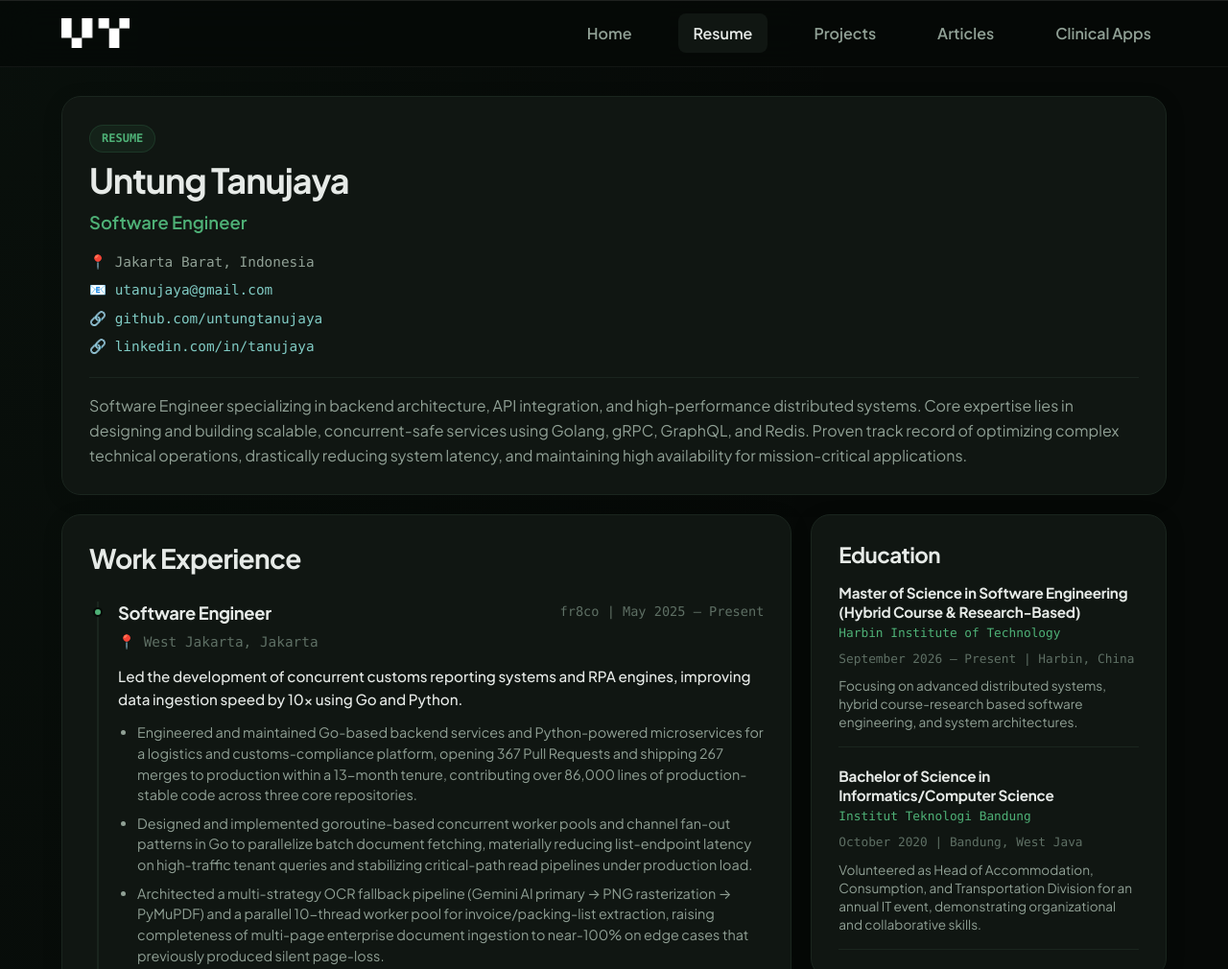
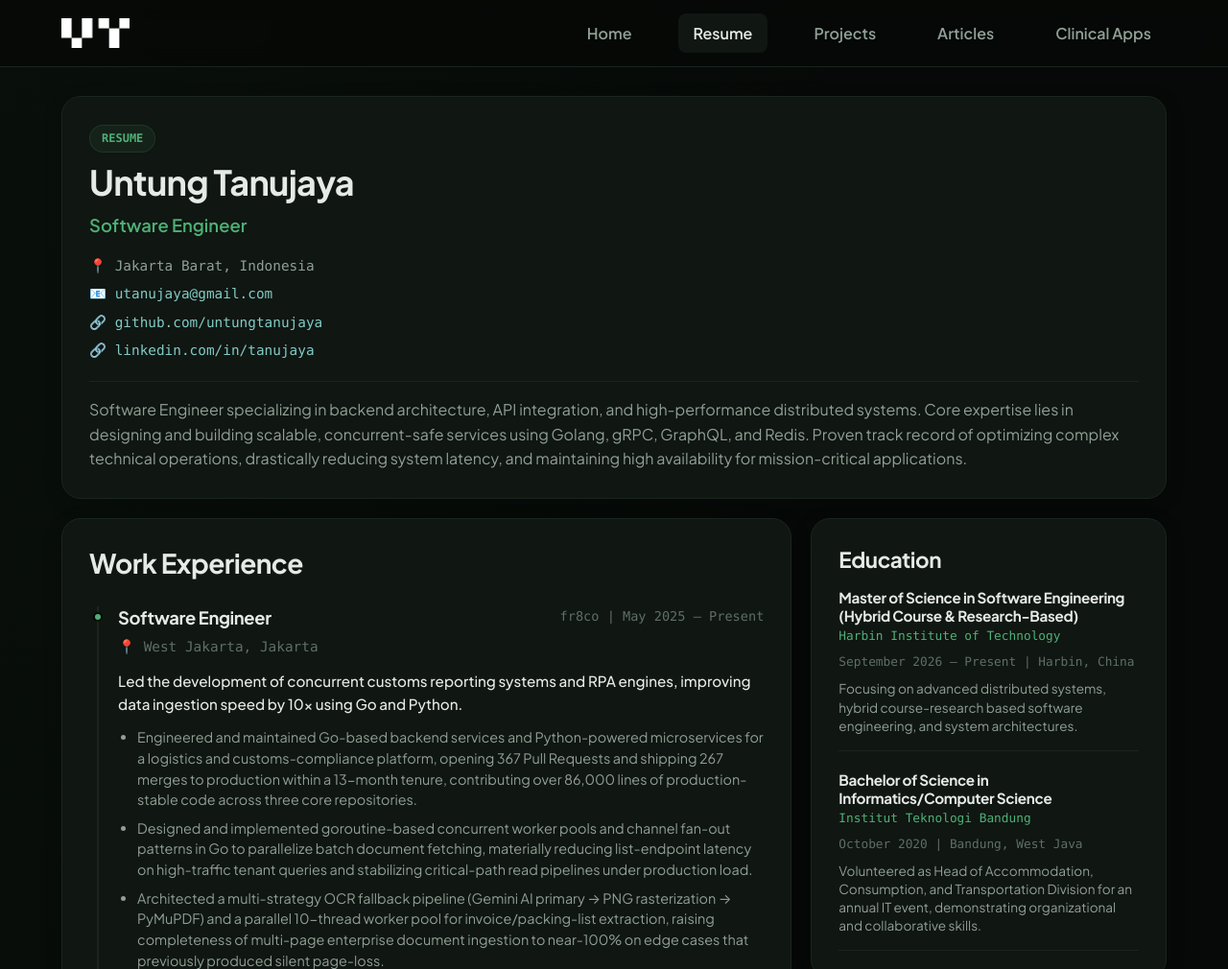
Before and after one commit to untungtanujaya/untungtanujaya.github.io, an Astro site: page /resume in a window 1280 px wide. Shown: the top 1010 px of the page at 96% size. Built offline with nearby package versions, Linux system fonts and the light colour scheme; Astro itself is replaced by a stand-in of ours; a web font is replaced by a local one.

Commit message:
Revert "design: implement apple design and emil kowalski ui/ux adjustments"
This reverts commit e3526ecb07ab3e2d117f2d77460f637ea649488e.

```diff
--- a/src/styles/global.css
+++ b/src/styles/global.css
@@ -88,29 +88,15 @@ body {
 /* Typography styling */
 h1, h2, h3, h4, h5, h6 {
   font-weight: 700;
+  line-height: 1.25;
   color: var(--text-primary);
+  letter-spacing: -0.02em;
 }
 
-h1 {
-  font-size: 2.25rem;
-  letter-spacing: -0.03em;
-  line-height: 1.15;
-}
-h2 {
-  font-size: 1.75rem;
-  letter-spacing: -0.025em;
-  line-height: 1.2;
-}
-h3 {
-  font-size: 1.35rem;
-  letter-spacing: -0.02em;
-  line-height: 1.25;
-}
-h4 {
-  font-size: 1.1rem;
-  letter-spacing: -0.015em;
-  line-height: 1.3;
-}
+h1 { font-size: 2.25rem; }
+h2 { font-size: 1.75rem; }
+h3 { font-size: 1.35rem; }
+h4 { font-size: 1.1rem; }
 
 p {
   color: var(--text-secondary);
@@ -134,11 +120,10 @@ a:hover {
   left: 0;
   right: 0;
   height: 70px;
-  background: rgba(6, 9, 7, 0.8);
-  backdrop-filter: blur(20px);
-  -webkit-backdrop-filter: blur(20px);
-  border-bottom: 1px solid rgba(255, 255, 255, 0.05);
-  box-shadow: inset 0 1px 0 0 rgba(255, 255, 255, 0.1);
+  background: rgba(6, 9, 7, 0.85);
+  backdrop-filter: blur(12px);
+  -webkit-backdrop-filter: blur(12px);
+  border-bottom: 1px solid var(--border-color);
   z-index: 100;
   display: flex;
   align-items: center;
@@ -203,16 +188,12 @@ a:hover {
   color: var(--text-secondary);
   padding: 0.5rem 1rem;
   border-radius: var(--radius-sm);
-  transition: color 0.2s ease, background-color 0.2s ease, transform 100ms ease-out;
+  transition: all 0.2s ease;
 }
 
 .nav-links a:hover, .nav-links a.active {
   color: var(--text-primary);
   background-color: var(--card-bg);
-}
-
-.nav-links a:active {
-  transform: scale(0.97);
 }
 
 /* Bento Grid and Cards */
@@ -227,7 +208,7 @@ a:hover {
   border: 1px solid var(--border-color);
   border-radius: var(--radius-lg);
   padding: 1.75rem;
-  transition: transform 0.25s cubic-bezier(0.16, 1, 0.3, 1), border-color 0.25s ease, background-color 0.25s ease, box-shadow 0.25s ease;
+  transition: all 0.25s cubic-bezier(0.16, 1, 0.3, 1);
   display: flex;
   flex-direction: column;
   gap: 1.25rem;
@@ -235,18 +216,10 @@ a:hover {
   min-width: 0;
 }
 
-@media (hover: hover) and (pointer: fine) {
-  .bento-card:hover {
-    transform: translateY(-2px);
-    border-color: var(--border-hover);
-    background-color: var(--card-hover-bg);
-    box-shadow: 0 6px 24px rgba(0,0,0,0.2);
-  }
-}
-
-.bento-card:active {
-  transform: scale(0.99) translateY(0);
-  transition: transform 100ms ease-out;
+.bento-card:hover {
+  transform: translateY(-2px);
+  border-color: var(--border-hover);
+  background-color: var(--card-hover-bg);
 }
 
 .bento-card-header {
@@ -805,22 +778,3 @@ input[type="checkbox"]:checked::before {
   background-color: var(--accent-teal) !important;
   color: var(--bg-primary) !important;
 }
-
-/* Accessibility overrides (Apple Design Guidelines) */
-@media (prefers-reduced-motion: reduce) {
-  * {
-    animation-delay: 0s !important;
-    animation-duration: 0s !important;
-    animation-iteration-count: 1 !important;
-    transition-duration: 0s !important;
-    scroll-behavior: auto !important;
-  }
-}
-
-@media (prefers-reduced-transparency: reduce) {
-  .glass-nav {
-    background: var(--bg-primary) !important;
-    backdrop-filter: none !important;
-    -webkit-backdrop-filter: none !important;
-  }
-}
```
